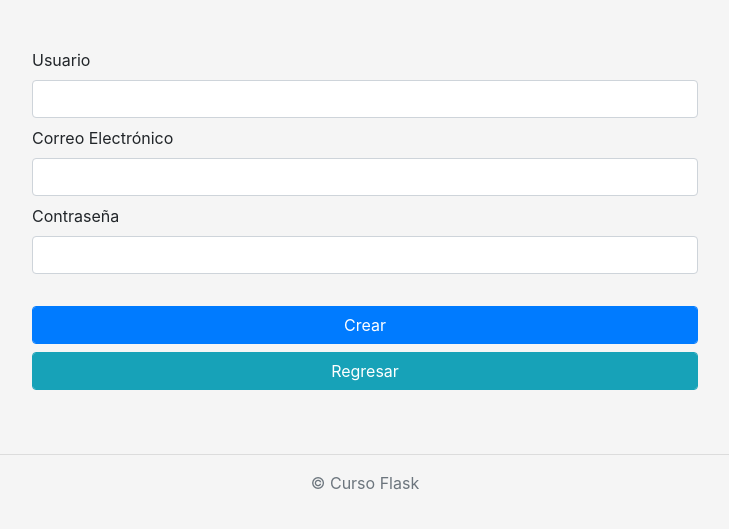
After one commit to Byhako/basicFlasck, a Flask app: page /create in a window 1280 px wide. The commit adds this page. Shown: the top 529 px of the page, without its empty margins (275-1004 px from the left). Run offline with Flask 2, Linux system fonts and the light colour scheme; some libraries are stand-ins or nearby versions.

Commit message:
creando registros en postgres desde flask

```diff
--- a/formulario.py
+++ b/formulario.py
@@ -18,3 +18,23 @@ class LoginForm(Form):
             validators.Required(message='Password Requerido')
         ]
     )
+
+
+class CreateForm(Form):
+    username = TextField('Usuario',
+        [
+            validators.Required(message='Usuario Requerido')
+        ]
+    )
+    email = EmailField('Correo Electrónico',
+        [
+            validators.Email(message='Email invalido'),
+            validators.Required(message='Password Requerido')
+        ]
+    )
+    password = PasswordField('Contraseña',
+        [
+            validators.length(min=4, max=25, message='Longitud Incorrecta'),
+            validators.Required(message='Password Requerido')
+        ]
+    )
--- a/main.py
+++ b/main.py
@@ -87,6 +87,30 @@ def ajax_login():
     response = { 'status': 200, 'id': 1, 'email': email }
     return json.dumps(response)
 
+
+@app.route('/create', methods=['GET', 'POST'])
+def create():
+    create_form = formulario.CreateForm(request.form)
+    if request.method == 'POST' and create_form.validate():
+        print('username: ', create_form.username.data)
+        print('email: ', create_form.email.data)
+        print('password: ', create_form.password.data)
+
+        user = User(
+            username = create_form.username.data,
+            email = create_form.email.data,
+            password = create_form.password.data
+        )
+
+        db.session.add(user)
+        db.session.commit()
+
+        success_message = 'Usuario {} creado con exito'.format(create_form.username.data)
+        flash(success_message)
+
+    return render_template('app/create.html', form=create_form)
+
+
 if __name__ == "__main__":
     csrf.init_app(app)
     db.init_app(app)
--- /dev/null
+++ b/templates/app/create.html
@@ -0,0 +1,21 @@
+{% extends 'base/form.html' %}
+{% block title %}
+  Crear
+{% endblock %}
+
+{% block content %}
+  {% from '_macroForm.html' import show_form %}
+  <div class="container">
+    <form class="m-5" method="POST" id='create_form'>
+      <input type="hidden" name='csrf_token' value='{{ csrf_token() }}'>
+      {{ show_form(form.username, class='form-control') }}
+      {{ show_form(form.email, class='form-control') }}
+      {{ show_form(form.password, class='form-control') }}
+      <br />
+      <button class="btn btn-primary form-control mb-2" type="submit">Crear</button>
+      <a href="/" class="btn btn-info form-control">
+        Regresar
+      </a>
+    </form>
+  </div>
+{% endblock %}
--- a/templates/app/login.html
+++ b/templates/app/login.html
@@ -11,9 +11,9 @@
       {{ show_form(form.email, class='form-control') }}
       {{ show_form(form.password, class='form-control') }}
       <br />
-      <button class="btn btn-primary form-control mb-2" type="submit">Send</button>
+      <button class="btn btn-primary form-control mb-2" type="submit">Enviar</button>
       <a href="/" class="btn btn-info form-control">
-        Back
+        Regresar
       </a>
     </form>
   </div>
```
